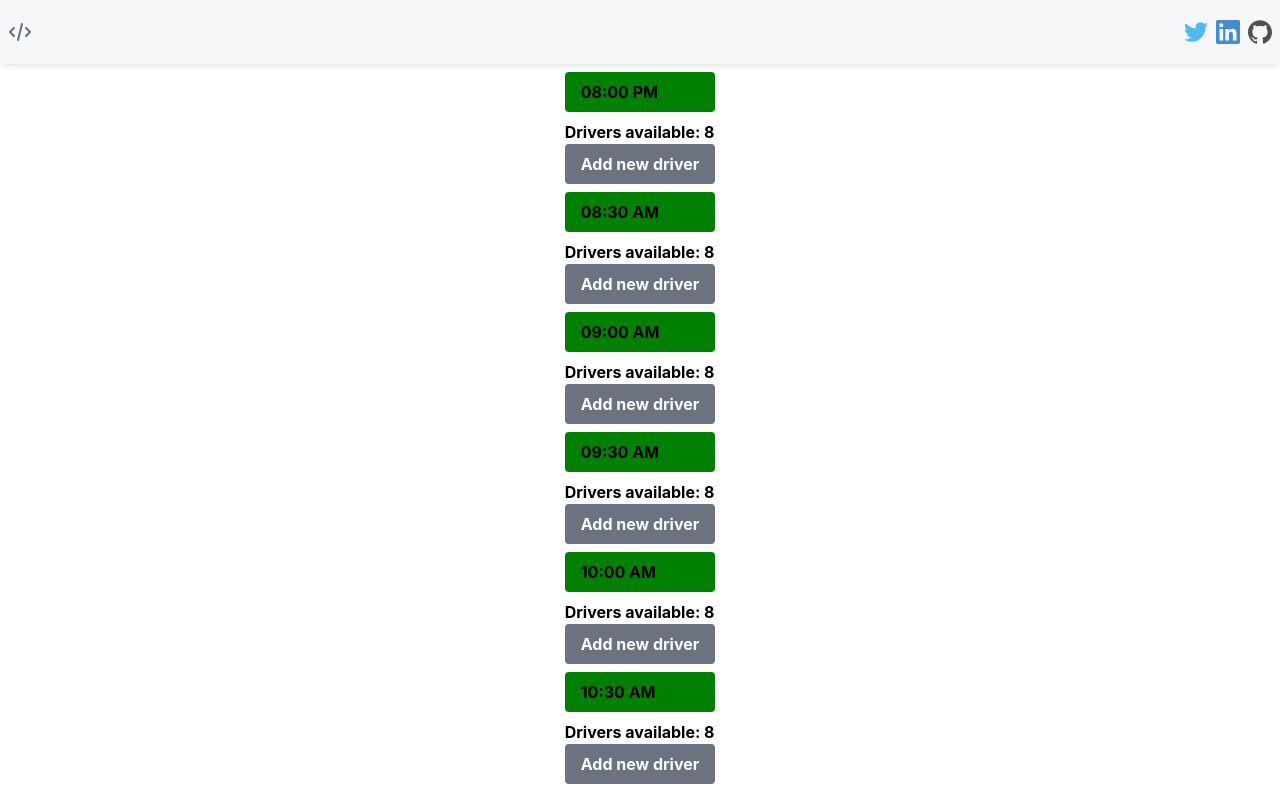
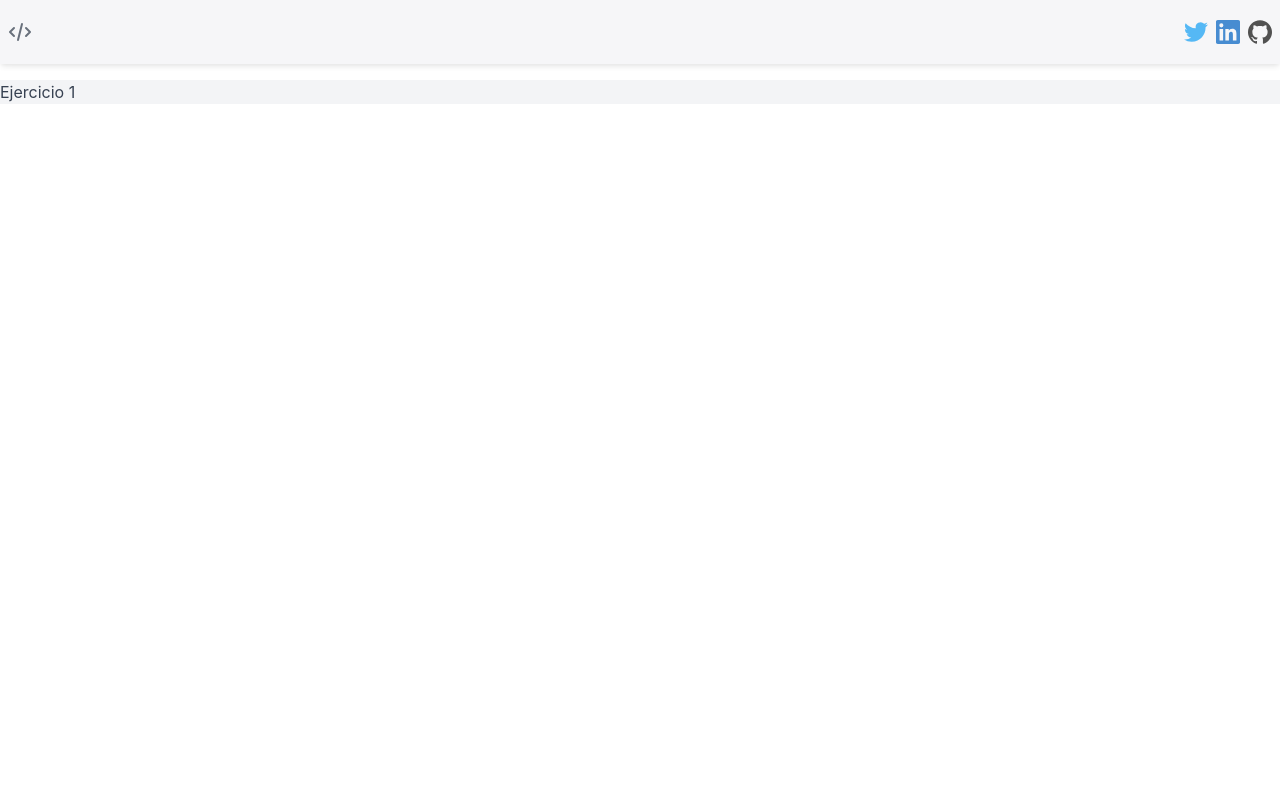
Before and after one commit to AstorAyestas/react-challenges, a React (Create React App) app: page / in a window 1280 px wide. Shown: the top 790 px of the page. Built offline with nearby package versions, Linux system fonts and the light colour scheme.

Commit message:
New improvements were added to the design of exercise number one and the addition of routes

```diff
--- a/package.json
+++ b/package.json
@@ -9,6 +9,7 @@
         "@testing-library/user-event": "^12.8.3",
         "react": "^17.0.2",
         "react-dom": "^17.0.2",
+        "react-router-dom": "^5.2.0",
         "react-scripts": "4.0.3",
         "web-vitals": "^1.1.1"
     },
--- a/src/App.js
+++ b/src/App.js
@@ -1,19 +1,32 @@
-import Box from './components/Box';
+import { Switch, BrowserRouter as Router, Route } from 'react-router-dom';
+import { Link } from 'react-router-dom';
 import './App.css';
-import elements from './utils/elements';
 import Header from './components/Header';
+import One from './components/One/One';
 
 function App() {
     return (
         <div className="App">
             <Header />
-            {
-                elements.map((element, index) =>
-                    <div className="flex justify-center">
-                        <Box initialState={element} key={index} />
-                    </div>
-                )
-            }
+            <Router>
+                <ul>
+                    <li>
+                        <Link to ='/one'>
+                            <div className="my-4 bg-gray-100">
+                                <h5 className='text-gray-700'>Ejercicio 1
+                                </h5>
+                            </div>
+                        </Link>
+                    </li>
+                </ul>
+
+            <Switch>
+                <Route path='/one'>
+                    <One />
+                </Route>
+            </Switch>
+
+            </Router>
         </div>
     );
 }
--- a/src/components/Box.js
+++ /dev/null
@@ -1,29 +0,0 @@
-import React, { useState } from 'react'
-import { Driver } from './Driver'
-const Box = ({ initialState }) => {
-    const [timeline] = useState(initialState)
-    const [driver, setDriver] = useState(8)
-    const style = {
-        backgroundColor: driver === 0 ? 'red' : 'green',
-        cursor: (driver !== 8) ? 'pointer' : 'not-allowed'
-    }
-    const handleClick = () => {
-        if (driver > 0) {
-            setDriver(driver => driver - 1)
-        }
-    }
-    const handleClickIn = () => {
-        if (driver < 8) {
-            setDriver(driver => driver + 1)
-        }
-    }
-
-    return (
-        <div>
-            <div className='py-2 px-4 rounded font-bold my-2' style={style} onClick={handleClickIn} >{timeline}</div>
-            <Driver handleClick={handleClick} driver={driver} />
-        </div>
-    )
-}
-
-export default Box;
--- a/src/components/Driver.js
+++ /dev/null
@@ -1,16 +0,0 @@
-import React from 'react';
-
-export const Driver = ({ handleClick, driver }) => {
-
-    const style = {
-        cursor: (driver > 0) ? 'pointer' : 'not-allowed'
-    }
-    return (
-        <div>
-            <h4 className="font-bold">
-                Drivers available: {driver}
-            </h4>
-            <button className='bg-gray-500 hover:bg-gray-700 text-white py-2 px-4 rounded font-bold' style={style} onClick={handleClick}>Add new driver</button>
-        </div>
-    )
-}
--- a/src/components/Header.js
+++ b/src/components/Header.js
@@ -3,13 +3,13 @@ import './Header.css';
 const Header = () => {
     return (
         <header className="sticky top-0 flex items-center justify-between h-16 px-2 bg-gray-100 shadow-md opacity-75">
-            <div className="flex items-center space-x-2">
+            <nav className="flex items-center space-x-2">
                 <svg className="w-6 h-6 text-gray-700 hover:text-gray-800" xmlns="http://www.w3.org/2000/svg" fill="none"
                     viewBox="0 0 24 24" stroke="currentColor">
                     <path strokeLinecap="round" strokeLinejoin="round" strokeWidth="2"
                         d="M10 20l4-16m4 4l4 4-4 4M6 16l-4-4 4-4" />
                 </svg>
-            </div>
+            </nav>
             <nav>
                 <ul className="flex space-x-2">
                     <li>
--- a/src/utils/elements.js
+++ /dev/null
@@ -1,3 +0,0 @@
-const elements = ['08:00 PM', '08:30 AM', '09:00 AM', '09:30 AM', '10:00 AM', '10:30 AM', '11:00 AM', '11:30 AM', '12:00 PM', '12:30 PM', '13:00 PM', '13:30 PM',
-    '14:00 PM', '14:30 PM', '15:00 PM', '15:30 PM', '16:00 PM', '16:30 PM', '17:00 PM', '17:30 PM', '18:00 PM', '18:30 PM', '19:00 PM', '19:30 PM', '20:00 PM'];
-export default elements;
```
Also changed, not shown: 2 other files (tests, documents, lock files or other folders).
